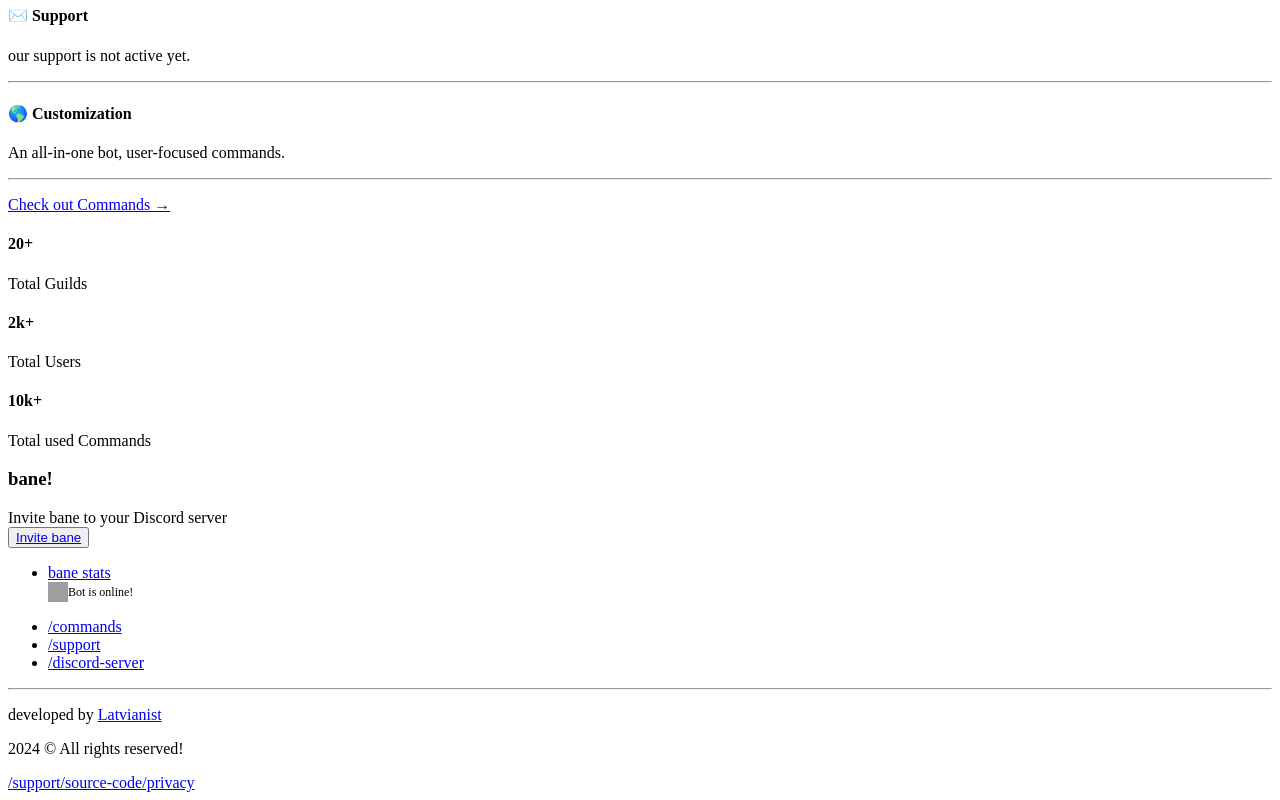
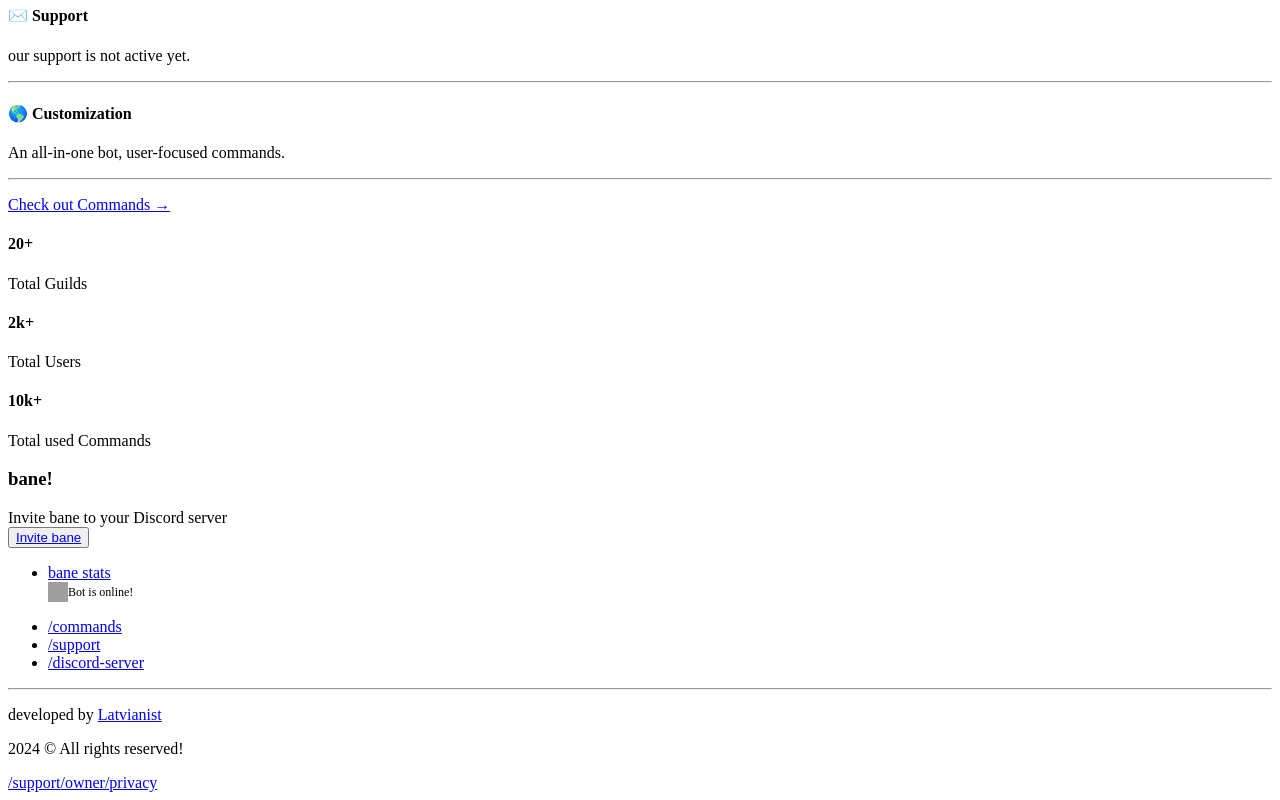
Before and after one commit to phobu/glorybot, a Next.js app: page / in a window 1280 px wide. Shown: the part 456-1256 px from the top of the page. Built offline with nearby package versions, Linux system fonts and the light colour scheme; grey boxes are pictures that could not be loaded.

Commit message:
Update Footer.js

```diff
--- a/src/components/Footer.js
+++ b/src/components/Footer.js
@@ -43,7 +43,7 @@
                 </Link>
               </li>
               <li>
-                <Link className="p-color" href="https://discord.gg/nj7R8Hhcqa">
+                <Link className="p-color" href="https://discord.gg/JqcF6tX4Yd">
                   /support
                 </Link>
               </li>
@@ -70,15 +70,15 @@
             <p className="p-color">{year} &copy; All rights reserved!</p>
           </div>
           <div className="footer-sec2-link">
-            <Link className="p-color no-decoration" href="#">
+            <Link className="p-color no-decoration" href="https://discord.gg/JqcF6tX4Yd">
               /support
             </Link>
             <Link
               target="_blank"
               className="p-color no-decoration"
-              href="https://discord.gg/nj7R8Hhcqa"
+              href="https://discord.com/channels/@vxkl"
             >
-              /source-code
+              /owner
             </Link>
             <Link className="p-color no-decoration" href="#">
               /privacy
```
